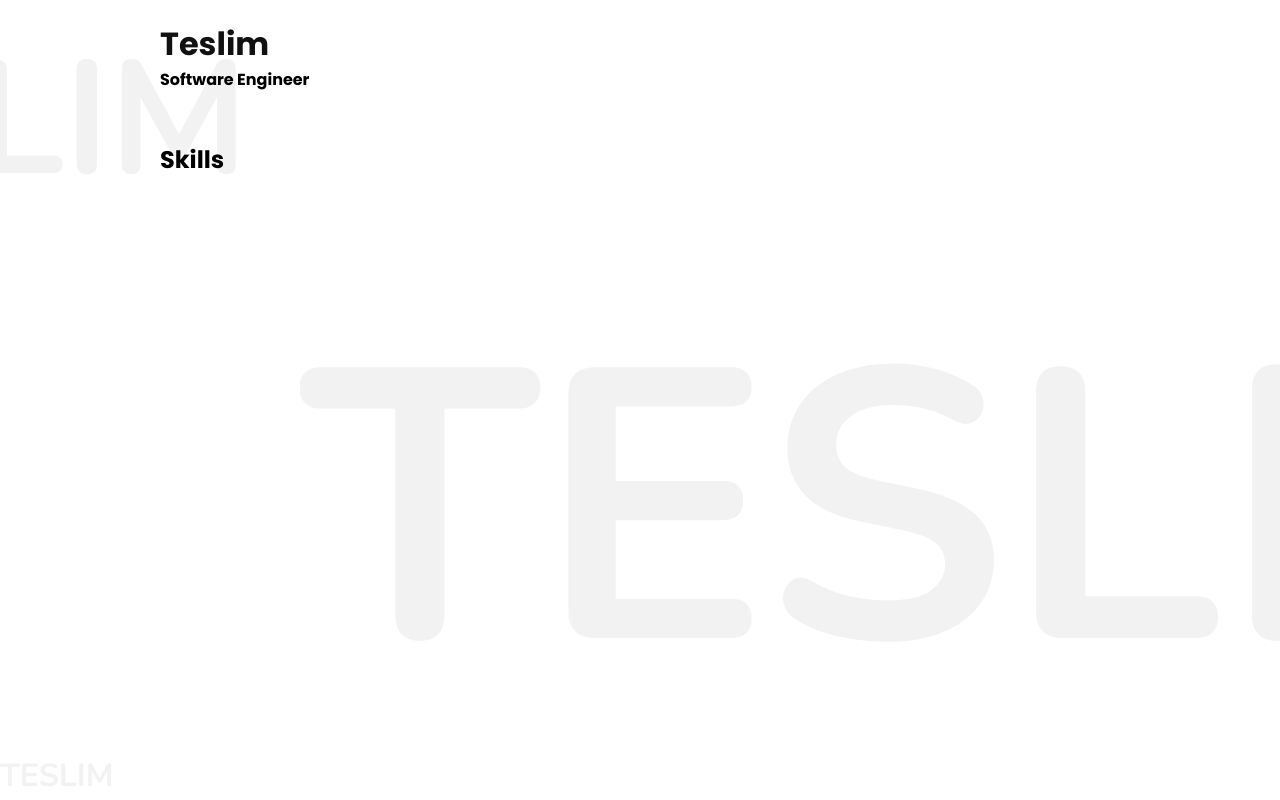
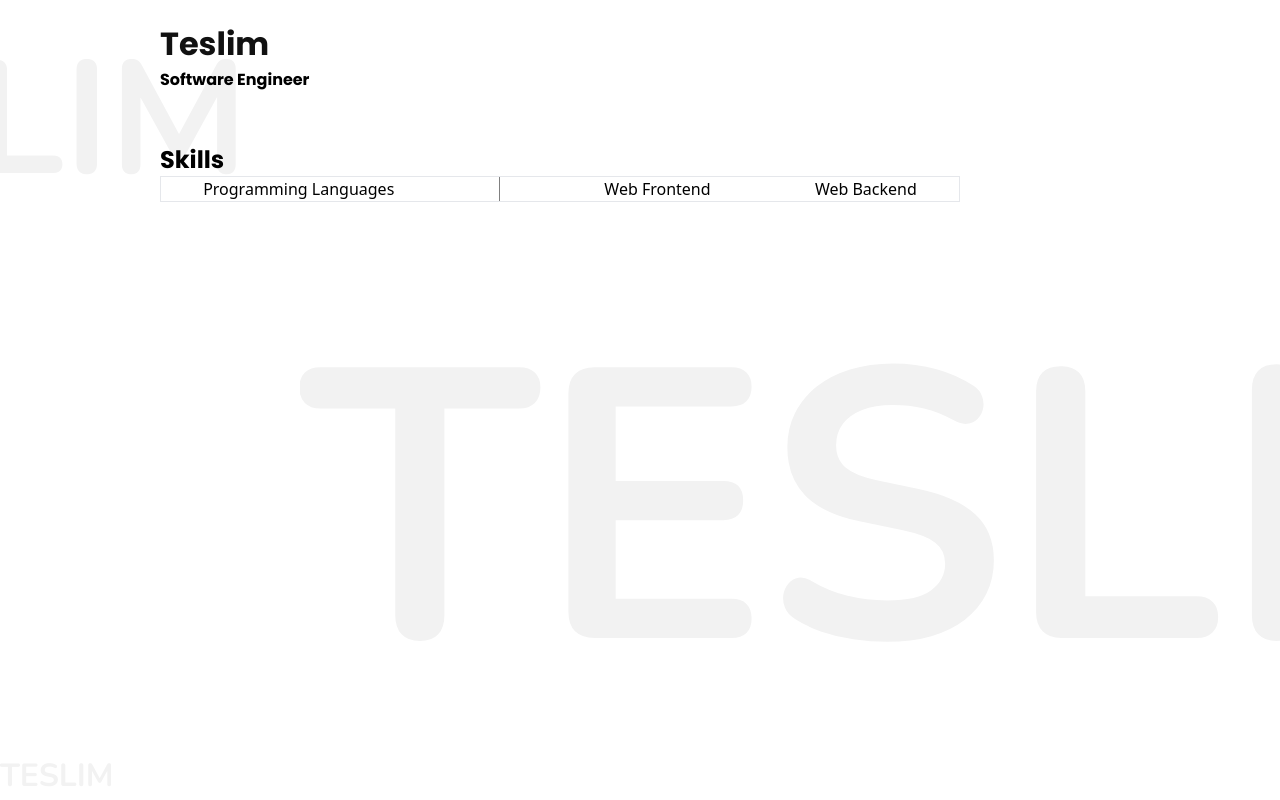
Before and after one commit to teslyym/PoRt_FoLiO, a React (Vite) app: page /skills in a window 1280 px wide. Built offline with nearby package versions, Linux system fonts and the light colour scheme.

Commit message:
addition of skills content

```diff
--- a/src/assets/Components/Skills.jsx
+++ b/src/assets/Components/Skills.jsx
@@ -10,6 +10,20 @@ const Skills = () => {
         <Background />
         <div className="w-[700px] pt-[2rem] mb-[1rem] p-5 gap-4">
           <h1 className="font-poppins font-bold text-2xl">Skills</h1>
+
+          <div className="flex gap-5 border border-solid justify-around w-[800px]">
+            <div>
+              <p>Programming Languages</p>
+            </div>
+            <div className=" bg-[gray] w-[1.5px]"></div>
+            <div>
+              <p>Web Frontend</p>
+            </div>
+
+            <div>
+              <p>Web Backend</p>
+            </div>
+          </div>
         </div>
       </div>
     </div>
```
